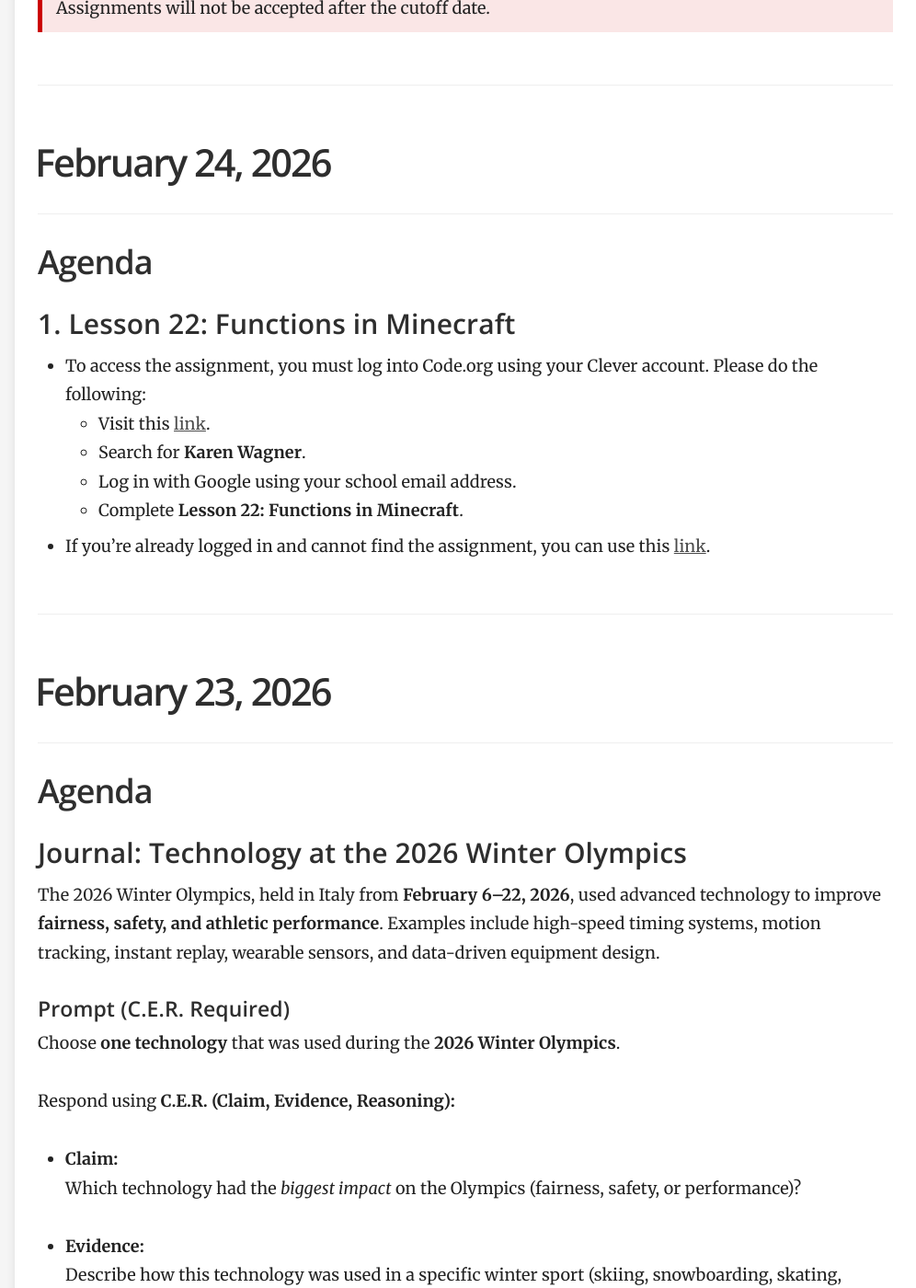
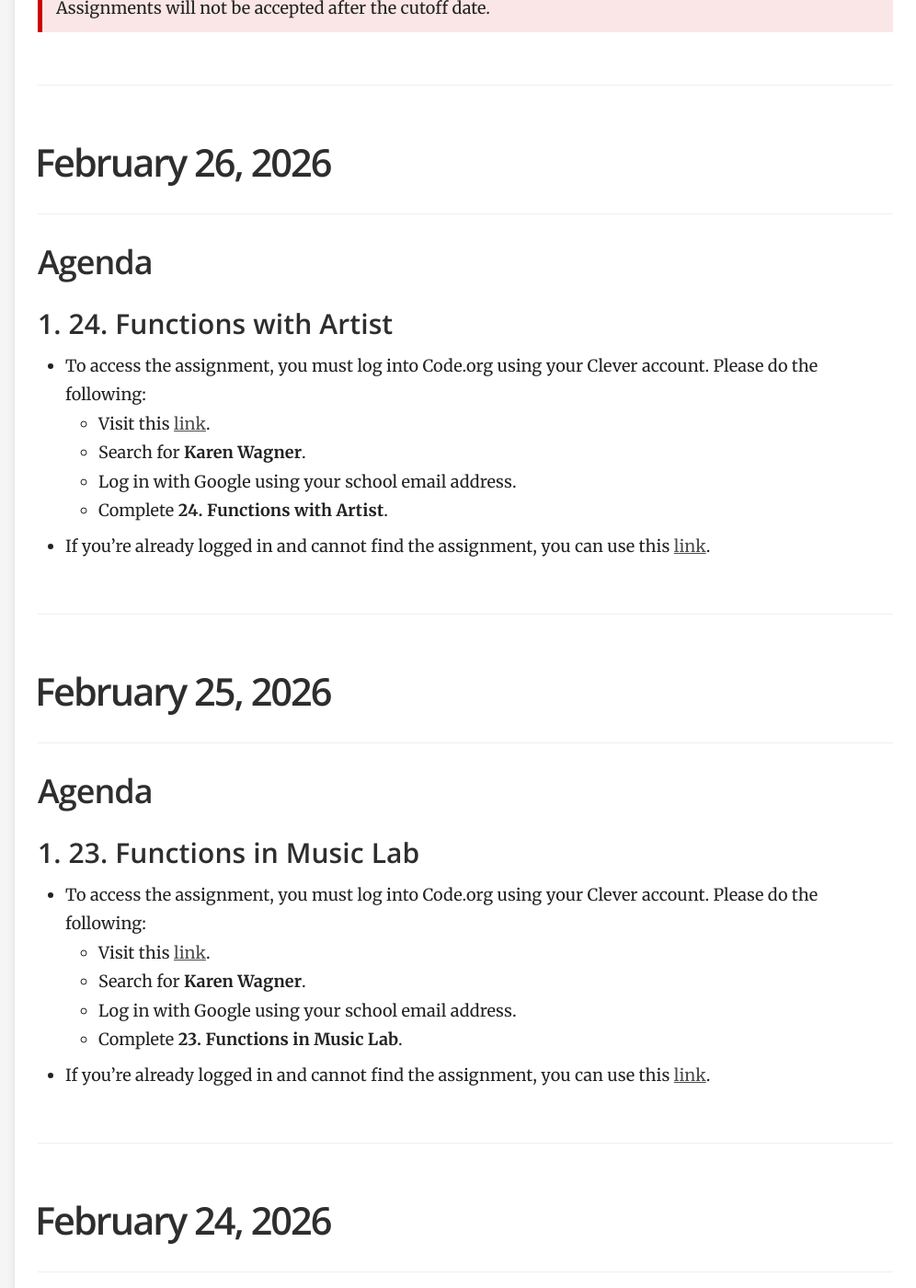
Before and after one commit to mswhitby/classroom, a Jekyll site: the page built from _docs/classes/1st.md, in a window 1280 px wide and 1400 px high, scrolled down 989 px. Shown: the whole window at 92% size, without its empty margins (284-1280 px from the left). Built offline with Jekyll 4.4.1, drawn with Linux system fonts in a browser that asks for light colours.

Commit message:
Updated assignments

```diff
--- a/_docs/classes/1st.md
+++ b/_docs/classes/1st.md
@@ -198,6 +198,37 @@ order: 1
 > Please reference the [Late Work Policy](https://github.com/mswhitby/classroom/blob/main/_docs/resources/late_work.md) for more information on cutoff dates. Assignments will not be accepted after the cutoff date.
 
 ****
+
+# February 26, 2026
+
+## Agenda
+
+### 1. 24. Functions with Artist
+- To access the assignment, you must log into Code.org using your Clever account. Please do the following:
+    - Visit this [link](https://clever.com/oauth/district-picker?client_id=2f27405716644a951b23&redirect_uri=https%3A%2F%2Fstudio.code.org%2Fusers%2Fauth%2Fclever%2Fcallback&response_type=code&state=ede33ff61289cf32708a0f54079cdd23e31d0b0a02b0e0e8).
+    - Search for **Karen Wagner**.
+    - Log in with Google using your school email address.
+    - Complete **24. Functions with Artist**.
+
+- If you're already logged in and cannot find the assignment, you can use this [link](https://studio.code.org/courses/express-2025/units/1/lessons/23/levels/1).
+
+----
+
+# February 25, 2026
+
+## Agenda
+
+### 1. 23. Functions in Music Lab
+- To access the assignment, you must log into Code.org using your Clever account. Please do the following:
+    - Visit this [link](https://clever.com/oauth/district-picker?client_id=2f27405716644a951b23&redirect_uri=https%3A%2F%2Fstudio.code.org%2Fusers%2Fauth%2Fclever%2Fcallback&response_type=code&state=ede33ff61289cf32708a0f54079cdd23e31d0b0a02b0e0e8).
+    - Search for **Karen Wagner**.
+    - Log in with Google using your school email address.
+    - Complete **23. Functions in Music Lab**.
+
+- If you're already logged in and cannot find the assignment, you can use this [link](https://studio.code.org/courses/express-2025/units/1/lessons/23/levels/1).
+
+----
+
 
 # February 24, 2026
 
```
Also changed, not shown: _docs/classes/7th.md (+31 -0 lines).
